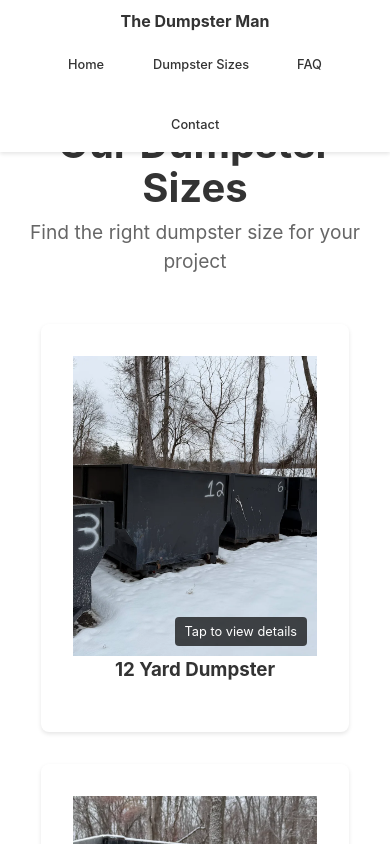
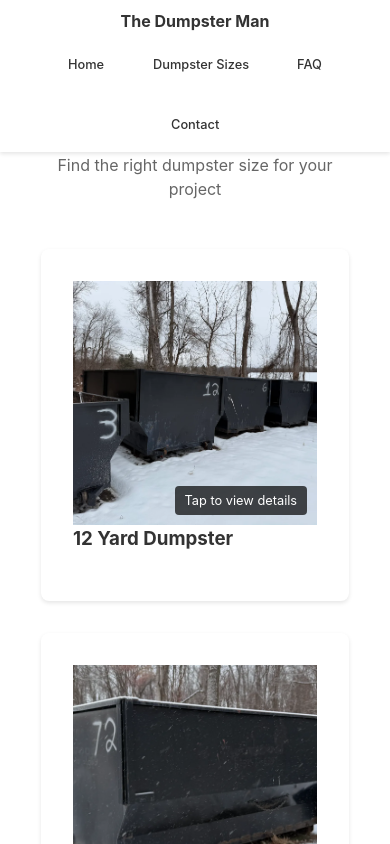
Before and after one commit to pixelwavemarketing/dumpster-man, a React (Vite) app: page /dumpster-sizes in a window 390 px wide. Shown: the top 844 px of the page. Built offline with nearby package versions, Linux system fonts and the light colour scheme.

Commit message:
updated services page layout and mobile responsiveness

```diff
--- a/src/App.css
+++ b/src/App.css
@@ -309,13 +309,26 @@ main {
 
 .services-grid {
   display: grid;
-  grid-template-columns: repeat(2, 1fr);
+  grid-template-columns: repeat(2, minmax(0, 600px));
+  grid-template-rows: auto auto; /* Two explicit rows */
   gap: 4rem;
   padding: 2rem;
-  max-width: 2000px;
+  max-width: 1400px;
   margin: 0 auto;
   width: 90%;
-  text-align: center;
+  justify-content: center;
+}
+
+/* Target first two items for first row */
+.service-item:nth-child(1),
+.service-item:nth-child(2) {
+  grid-row: 1;
+}
+
+/* Target last two items for second row */
+.service-item:nth-child(3),
+.service-item:nth-child(4) {
+  grid-row: 2;
 }
 
 .service-item {
@@ -328,10 +341,9 @@ main {
 
 .image-container {
   position: relative;
-  aspect-ratio: 4/3;
+  aspect-ratio: 1/1;
   overflow: hidden;
   cursor: pointer;
-  min-height: 600px;
   width: 100%;
 }
 
@@ -407,57 +419,28 @@ main {
   }
 }
 
-/* Responsive adjustments */
-@media (max-width: 1600px) {
-  .image-container {
-    min-height: 500px;
-  }
-}
-
+/* Add new breakpoint for medium screens */
 @media (max-width: 1200px) {
-  .image-container {
-    min-height: 400px;
+  .services-grid {
+    grid-template-columns: minmax(0, 600px);
+    grid-template-rows: auto;
+    gap: 3rem;
+  }
+
+  /* Remove row assignments for mobile */
+  .service-item:nth-child(1),
+  .service-item:nth-child(2),
+  .service-item:nth-child(3),
+  .service-item:nth-child(4) {
+    grid-row: auto;
   }
 }
 
 @media (max-width: 768px) {
-  .services-page {
-    padding-top: 80px;
-  }
-
-  .services-header-section {
-    padding: 4rem 1.5rem 6rem;
-    margin-top: 0;
-  }
-
-  .services-header-section h1 {
-    font-size: 2.2rem;
-  }
-
-  .services-subtitle {
-    font-size: 1.1rem;
-  }
-
   .services-grid {
-    grid-template-columns: 1fr;
     padding: 1rem;
     width: 95%;
-    text-align: center;
-  }
-
-  .image-container {
-    min-height: 300px;
-  }
-
-  .overlay p {
-    font-size: 1rem;
-  }
-}
-
-@media (max-width: 480px) {
-  .services-header-section {
-    padding: 3rem 1rem 4rem;
-    margin-top: 0;
+    gap: 2rem;
   }
 }
 
@@ -465,6 +448,7 @@ main {
   text-align: center;
   margin-bottom: 1rem;
   padding: 0;
+  margin-top: 10px;
 }
 
 .services-header h1 {
@@ -476,6 +460,22 @@ main {
 .services-header p {
   color: #666;
   font-size: 1.2rem;
+}
+
+/* Mobile styles */
+@media (max-width: 768px) {
+  .services-header {
+    margin-top: 100px;
+    padding: 0 1rem;
+  }
+
+  .services-header h1 {
+    font-size: 2rem;
+  }
+
+  .services-header p {
+    font-size: 1rem;
+  }
 }
 
 .additional-costs {
--- a/src/pages/FAQ.jsx
+++ b/src/pages/FAQ.jsx
@@ -11,11 +11,11 @@ function FAQ() {
   const faqData = [
     {
       question: "What sizes of dumpsters do you offer?",
-      answer: "We offer 10, 15, and 20-yard dumpsters to accommodate various project sizes."
+      answer: "We offer 12, 16, 20, and 25-yard dumpsters to accommodate various project sizes."
     },
     {
       question: "How long can I keep the dumpster?",
-      answer: "Our standard rental period is 7 days, but we can be flexible based on your needs."
+      answer: "Our standard rental period is 14 days, but we can be flexible based on your needs."
     },
     {
       question: "What areas do you service?",
@@ -31,7 +31,7 @@ function FAQ() {
     },
     {
       question: "What is your payment policy?",
-      answer: "We will send you an invoice after the dumpster is picked up."
+      answer: "We will send you an invoice after the dumpster is picked up and weighed to asses the cost."
     },
     {
       question: "What items are not accepted?",
```
